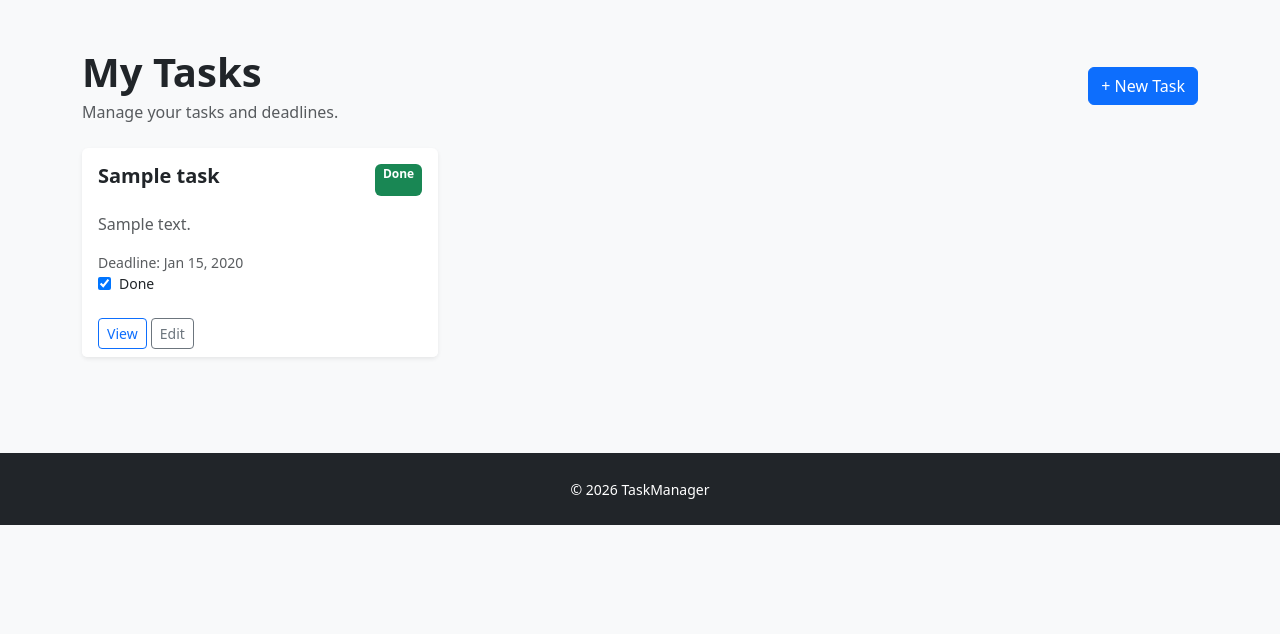
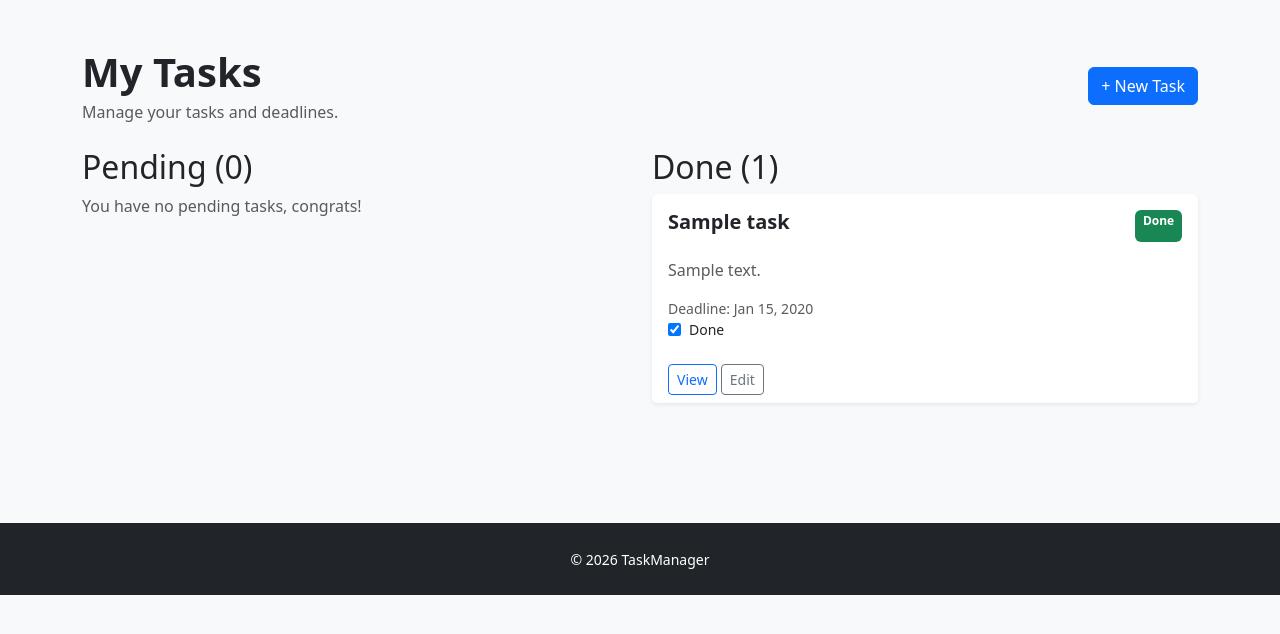
Before and after one commit to mrlopessil/taskmanager-app-django, a Django app: page /tasks/ in a window 1280 px wide. Shown: the part 56-690 px from the top of the page. Run offline with Django 5.2, Linux system fonts and the light colour scheme; a user stored in the database is signed in; tables that the repository leaves empty hold one stand-in row (values such as "Sample post").

Commit message:
feat(ui): separate pending and completed tasks

```diff
--- a/tasks/templates/tasks/task_list.html
+++ b/tasks/templates/tasks/task_list.html
@@ -6,19 +6,6 @@
 
 
 <div class="container py-5">
-
-    <div class="d-flex justify-content-between align-items-center mb-4">
-
-        <div>
-            <h1 class="fw-bold mb-1">My Tasks</h1>
-            <p class="text-muted mb-0">
-                Manage your tasks and deadlines.
-            </p>
-        </div>
-
-        <a href="#" class="btn btn-primary" data-bs-toggle="modal" data-bs-target="#createTask">
-            + New Task
-        </a>
 
     <div class="modal fade" id="createTask" tabindex="-1" aria-labelledby="createTaskLabel" aria-hidden="true">
         <div class="modal-dialog">
@@ -48,16 +35,34 @@
             </div>
         </div>
     </div>
+
+    {% if tasks %}
+
+    <div class="d-flex justify-content-between align-items-center mb-4">
+
+        <div>
+            <h1 class="fw-bold mb-1">My Tasks</h1>
+            <p class="text-muted mb-0">
+                Manage your tasks and deadlines.
+            </p>
         </div>
 
+        <a href="#" class="btn btn-primary" data-bs-toggle="modal" data-bs-target="#createTask">
+            + New Task
+        </a>
+
+    </div>
 
     <div class="row g-4">
 
-        {% for task in tasks %}
+        <div class="d-flex align-items-start gap-4">
 
-        <div class="col-md-6 col-lg-4">
+            <div class="container p-0">
+                <h2>Pending ({{ pending_tasks|length }})</h2>
 
-            <div class="card border-0 shadow-sm h-100 task-card">
+                {% for task in pending_tasks %}
+
+                <div class="card border-0 shadow-sm h-100 task-card mb-4">
 
                     <div class="card-body">
 
@@ -67,15 +72,9 @@
                                 {{ task.title }}
                             </h5>
 
-                        {% if task.done %}
-                        <span class="badge text-bg-success">
-                            Done
-                        </span>
-                        {% else %}
                             <span class="badge text-bg-warning">
                                 Pending
                             </span>
-                        {% endif %}
 
                         </div>
 
@@ -95,8 +94,69 @@
 
                         <form method="POST" action="{% url 'toggle_task' task.id %}" class="d-flex gap-2">
                             {% csrf_token %}
-                        <input type="checkbox" onchange="this.form.submit()" {% if task.done %}checked{% endif %}>
-                        <span class="small">{% if task.done %}Done{% else %}Pending{% endif %}</span>
+                            <input type="checkbox" onchange="this.form.submit()">
+                            <span class="small">Pending</span>
+                        </form>
+
+                    </div>
+
+                    <div class="card-footer bg-white border-0">
+
+                        <a href="#" class="btn btn-outline-primary btn-sm">
+                            View
+                        </a>
+
+                        <a href="#" class="btn btn-outline-secondary btn-sm">
+                            Edit
+                        </a>
+
+                    </div>
+
+                </div>
+
+                {% empty %}
+                <span class="text-muted">You have no pending tasks, congrats!</span>
+                {% endfor %}
+
+            </div>
+
+            <div class="container p-0">
+                <h2>Done ({{ completed_tasks|length }})</h2>
+                {% for task in completed_tasks %}
+                <div class="card border-0 shadow-sm h-100 task-card mb-4">
+
+                    <div class="card-body">
+
+                        <div class="d-flex justify-content-between">
+
+                            <h5 class="card-title fw-bold">
+                                {{ task.title }}
+                            </h5>
+
+                            <span class="badge text-bg-success">
+                                Done
+                            </span>
+
+                        </div>
+
+                        {% if task.description %}
+                        <p class="text-muted mt-3">
+                            {{ task.description }}
+                        </p>
+                        {% else %}
+                        <p class="text-muted mt-3">No description</p>
+                        {% endif %}
+
+                        {% if task.deadline %}
+                        <div class="text-muted small">
+                            Deadline: {{ task.deadline|date:"M d, Y" }}
+                        </div>
+                        {% endif %}
+
+                        <form method="POST" action="{% url 'toggle_task' task.id %}" class="d-flex gap-2">
+                            {% csrf_token %}
+                            <input type="checkbox" onchange="this.form.submit()" checked>
+                            <span class="small">Done</span>
                         </form>
 
 
@@ -116,9 +176,14 @@
 
                 </div>
 
+                {% empty %}
+                <span class="text-muted">You still haven't done any tasks, go finish them!</span>
+                {% endfor %}
+
+            </div>
         </div>
 
-        {% empty %}
+        {% else %}
 
         <div class="text-center py-5">
 
@@ -133,9 +198,7 @@
             </a>
 
         </div>
-
-        {% endfor %}
-
+        {% endif %}
     </div>
 
 </div>
--- a/tasks/views.py
+++ b/tasks/views.py
@@ -33,12 +33,15 @@ def tasks(request):
         form = TaskForm()
 
     tasks = Task.objects.filter(user=user)
+    pending_tasks = tasks.filter(done=False)
+    completed_tasks = tasks.filter(done=True)
 
     for task in tasks:
         if task.deadline:
             task.time_until_deadline = task.deadline - timezone.now()
 
-    context = {'form': form, 'tasks': tasks}
+    context = {'form': form, 'tasks': tasks,
+               'pending_tasks': pending_tasks, 'completed_tasks': completed_tasks}
 
     return render(request, 'tasks/task_list.html', context)
 
```
Lines whose indentation alone changed are shown as unchanged.
